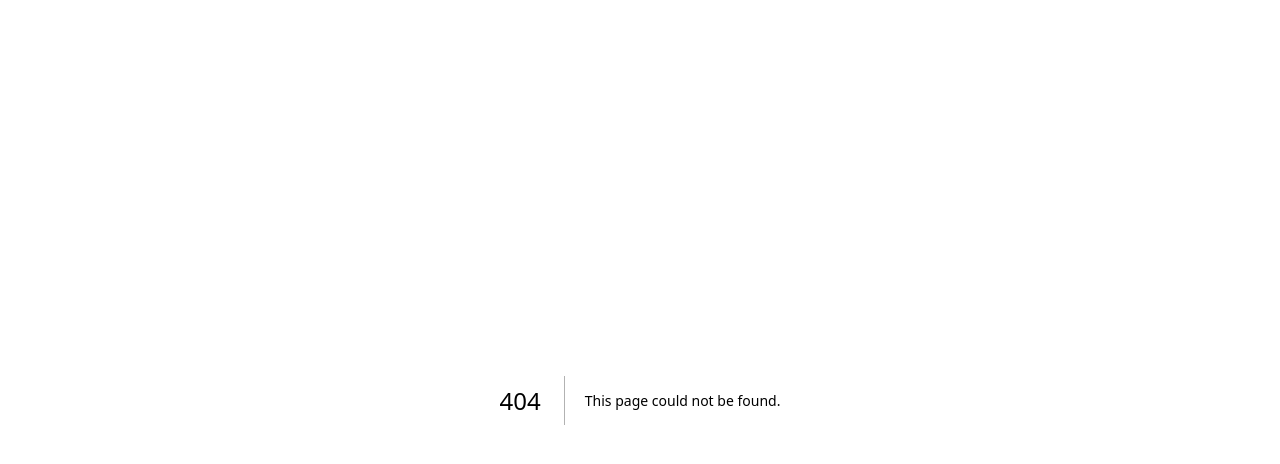
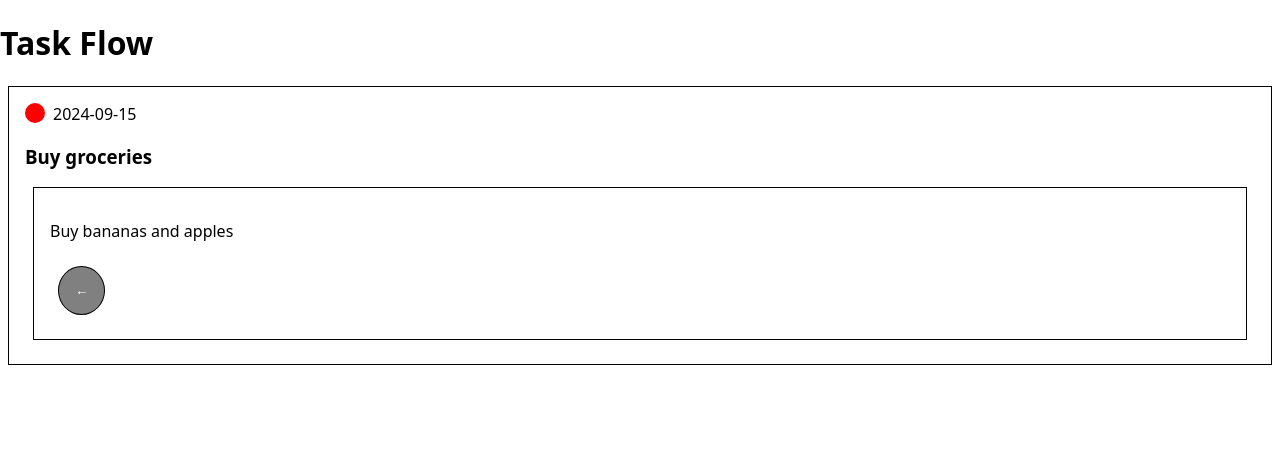
Before and after one commit to anapecic/task-flow, a Next.js app: page /1 in a window 1280 px wide. Before the commit this address had no page. Shown: the top 464 px of the page. Built offline with nearby package versions, Linux system fonts and the light colour scheme.

Commit message:
final v1

```diff
--- /dev/null
+++ b/components/BackButton/BackButton.js
@@ -0,0 +1,20 @@
+import Link from "next/link";
+
+export default function BackButton({ btnContent, handleClick }) {
+  return (
+    <button
+      onClick={handleClick}
+      style={{
+        border: "1px solid black",
+        padding: "1rem",
+        margin: "0.5rem",
+        borderRadius: "50%",
+        background: "grey",
+        textDecoration: "none",
+        color: "white",
+      }}
+    >
+      {btnContent}
+    </button>
+  );
+}
--- a/lib/data.js
+++ b/lib/data.js
@@ -4,12 +4,14 @@ const data = [
     title: "Buy groceries",
     priority: "High",
     dueDate: "2024-09-15",
+    description: "Buy bananas and apples",
   },
   {
     id: "2",
     title: "Finish project report",
     priority: "Medium",
     dueDate: "2024-08-26",
+    description: "calculate the numbers",
   },
   {
     id: "3",
--- a/package.json
+++ b/package.json
@@ -15,7 +15,7 @@
     "next": "13.4.8",
     "react": "18.2.0",
     "react-dom": "18.2.0",
-    "styled-components": "^6.0.2",
+    "styled-components": "^6.1.12",
     "uid": "^2.0.2"
   },
   "devDependencies": {
--- /dev/null
+++ b/pages/[id].js
@@ -0,0 +1,52 @@
+import { useRouter } from "next/router";
+import Header from "@/components/Header/Header";
+import prioColor from "@/utils/prioColor";
+import Link from "next/link";
+import BackButton from "@/components/BackButton/BackButton";
+
+export default function DetailsPage({ currentTasks }) {
+  const router = useRouter();
+  const dynamicId = router.query.id;
+  const currentTask = currentTasks.find((task) => task.id === dynamicId);
+
+  const today = new Date();
+  const dueDate = new Date(currentTask.dueDate);
+  const pastDueDate = today >= dueDate;
+
+  return (
+    <>
+      <Header />
+      <div
+        style={{ border: "1px solid black", padding: "1rem", margin: "0.5rem" }}
+      >
+        <div style={{ display: "flex", gap: "0.5rem" }}>
+          <div
+            style={{
+              width: "20px",
+              height: "20px",
+              borderRadius: "50%",
+              background: prioColor(currentTask),
+            }}
+          ></div>
+          <div style={{ color: pastDueDate ? "red" : "black" }}>
+            {currentTask.dueDate}
+          </div>
+        </div>
+        <h3 style={{ color: "black" }}>{currentTask.title}</h3>
+        <div
+          style={{
+            border: "1px solid black",
+            padding: "1rem",
+            margin: "0.5rem",
+          }}
+        >
+          <p>{currentTask.description}</p>
+          <BackButton
+            handleClick={() => router.push("/")}
+            btnContent="&larr;"
+          />
+        </div>
+      </div>
+    </>
+  );
+}
--- a/pages/_app.js
+++ b/pages/_app.js
@@ -1,10 +1,24 @@
 import GlobalStyle from "../styles";
+import getAllTasks from "@/lib/data";
+import { useState } from "react";
 
 export default function App({ Component, pageProps }) {
+  const defaultTasks = getAllTasks();
+  const sortedDefaultTasks = sortedByDate(defaultTasks);
+  function sortedByDate(array) {
+    const newArray = array.toSorted((a, b) => {
+      const dateA = new Date(a.dueDate);
+      const dateB = new Date(b.dueDate);
+      return dateA - dateB;
+    });
+    return newArray;
+  }
+  const [currentTasks, setCurrentTasks] = useState(sortedDefaultTasks);
+
   return (
     <>
       <GlobalStyle />
-      <Component {...pageProps} />
+      <Component {...pageProps} currentTasks={currentTasks} />
     </>
   );
 }
--- a/pages/index.js
+++ b/pages/index.js
@@ -1,11 +1,11 @@
 import Header from "@/components/Header/Header";
 import ToDos from "@/components/ToDos/ToDos";
 
-export default function HomePage() {
+export default function HomePage({ currentTasks }) {
   return (
     <>
       <Header />
-      <ToDos />
+      <ToDos currentTasks={currentTasks} />
     </>
   );
 }
--- /dev/null
+++ b/utils/prioColor.js
@@ -0,0 +1,9 @@
+export default function prioColor(task) {
+  if (task.priority === "High") {
+    return "red";
+  } else if (task.priority === "Medium") {
+    return "yellow";
+  } else if (task.priority === "Low") {
+    return "green";
+  }
+}
```
Also changed, not shown: components/Task/Task.js (+7 -12 lines), components/ToDos/ToDos.js (+1 -15 lines), 1 other file (tests, documents, lock files or other folders).
